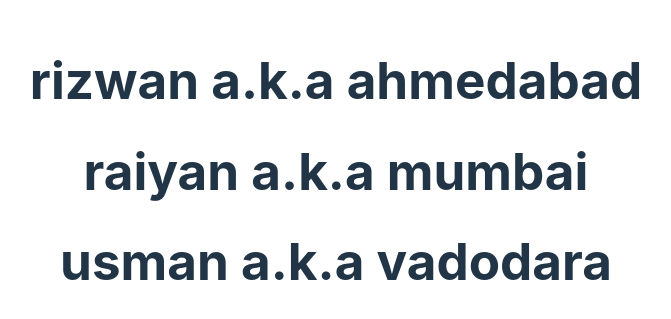
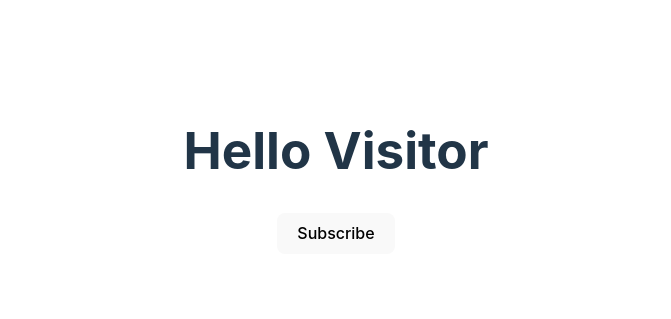
Before and after one commit to MohammedRizwan4/justDemoCodeEvolution, a React (Vite) app: page / in a window 1280 px wide. Shown: the part 229-548 px from the top of the page, without its empty margins (304-975 px from the left). Built offline with nearby package versions, Linux system fonts and the light colour scheme.

Commit message:
class based comp, state example

```diff
--- a/src/App.jsx
+++ b/src/App.jsx
@@ -1,18 +1,12 @@
 import { useState } from 'react'
-import reactLogo from './assets/react.svg'
-import viteLogo from '/vite.svg'
 import './App.css'
-import Greet from './components/Greet.jsx'
-import Props from './components/Props.jsx'
-import ClassBased from './components/ClassBased.jsx'
+import Message from './components/Message.jsx'
 
 function App() {
 
   return (
     <>
-      <ClassBased name="rizwan" address="ahmedabad"/>
-      <ClassBased name="raiyan" address="mumbai"/>
-      <ClassBased name="usman" address="vadodara"/>
+      <Message />
     </>
   )
 }
--- /dev/null
+++ b/src/components/Message.jsx
@@ -0,0 +1,24 @@
+import React, { Component } from 'react'
+
+export default class Message extends Component {
+    constructor() {
+        super();
+        this.state = {
+            message: "Hello Visitor"
+        }
+    }
+
+    changeMessage() {
+        this.setState({
+            message: "Thanks for subscribing"
+        })
+    }
+    render() {
+        return (
+            <div>
+                <h1>{this.state.message}</h1>
+                <button onClick={() => this.changeMessage()}>Subscribe</button>
+            </div>
+        )
+    }
+}
```
